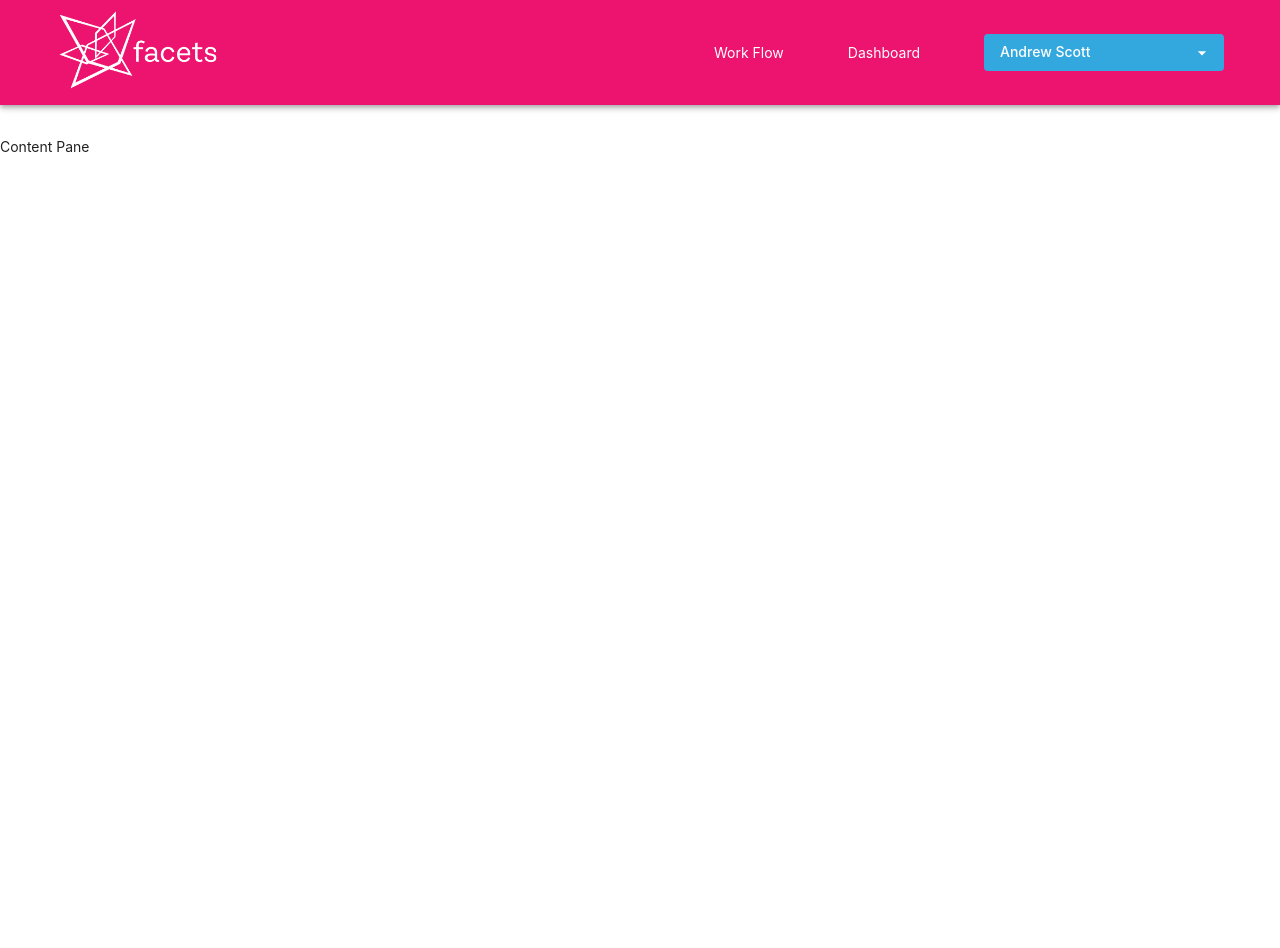
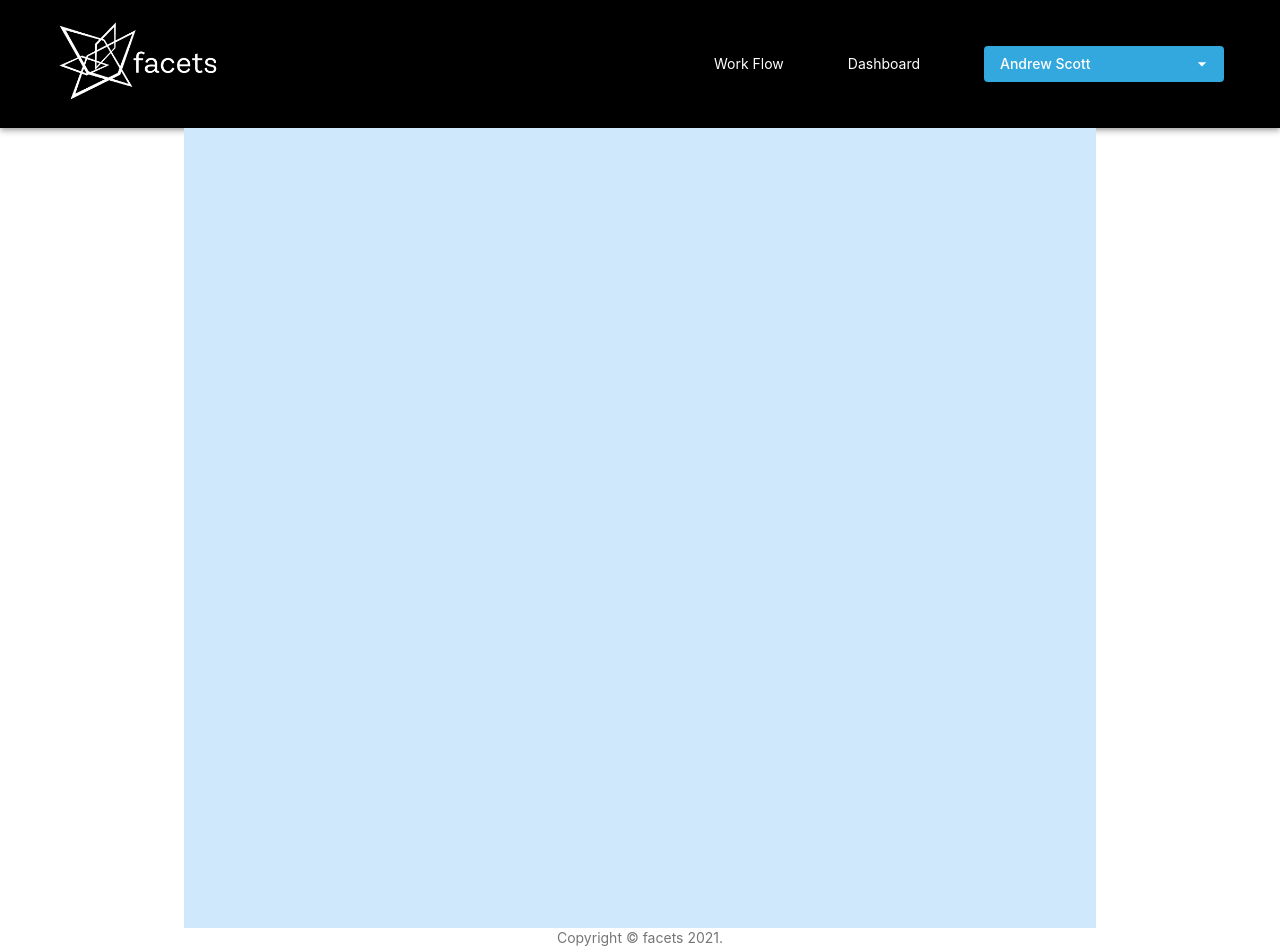
Before and after one commit to dwai03/amptest, a React (Create React App) app in the folder frontend/: page / in a window 1280 px wide. Before the commit the page ends 800 px from the top, so only its background shows below. Built offline with nearby package versions, Linux system fonts and the light colour scheme; a web font is replaced by a local one.

Commit message:
working dashboard container height

```diff
--- a/frontend/src/App.js
+++ b/frontend/src/App.js
@@ -3,6 +3,10 @@ import Box from '@material-ui/core/Box';
 import Typography from '@material-ui/core/Typography';
 import Link from '@material-ui/core/Link';
 import AppHeaderBar from './header/header.js';
+import Dashboard from './dashboard/dashboard.js';
+
+import { Route } from 'react-router-dom';
+// import { AuthRoute, ProtectedRoute } from '../utils/route_util';
 
 // const useStyles = makeStyles((theme) => ({
 //     root: {
@@ -31,11 +35,15 @@ function Copyright() {
 
 export default function App() {
   return (
-    <Box>
-        <AppHeaderBar />
-        <Box my={4}>
-            <p>Content Pane</p>
-        </Box>
-    </Box>
+    <div>
+      <AppHeaderBar/>
+      <Dashboard />
+      {/* <Route path="/" component={AppHeaderBar}/>
+      <Route exact path="/" component={Dashboard} /> */}
+      {/* <AuthRoute path="/signup" component={SignupContainer} />
+      <AuthRoute path="/login" component={LoginContainer} />
+      <ProtectedRoute path="/" component={Dashboard} /> */}
+      <Copyright />
+  </div>
   );
 }
--- /dev/null
+++ b/frontend/src/dashboard/dashboard.js
@@ -0,0 +1,17 @@
+import React from 'react';
+import Box from '@material-ui/core/Box';
+import Card from '@material-ui/core/Card';
+import CssBaseline from '@material-ui/core/CssBaseline';
+import Typography from '@material-ui/core/Typography';
+import Container from '@material-ui/core/Container';
+
+export default function Dashboard() {
+  return (
+    <React.Fragment>
+    <CssBaseline />
+    <Container maxWidth="md">
+      <Typography component="div" style={{ backgroundColor: '#cfe8fc', height: '100vh' }} />
+    </Container>
+  </React.Fragment>
+  );
+}
--- a/frontend/src/header/header.js
+++ b/frontend/src/header/header.js
@@ -14,7 +14,13 @@ import Logo from './facetslogo.png';
 
 const useStyles = makeStyles((theme) => ({
   root: {
-        flexGrow: 1
+    flexGrow: 1,
+    backgroundColor: '#000000'
+  },
+  toolbar: {
+    minHeight: 128,
+    paddingTop: theme.spacing(1),
+    paddingBottom: theme.spacing(1),
   },
   button_root: {
 
@@ -45,11 +51,6 @@ const useStyles = makeStyles((theme) => ({
     color: "white",
     textTransform: "none",
     justifyContent: "space-between",
-  },
-  toolbar: {
-      minHeight: 96,
-      paddingTop: theme.spacing(1),
-      paddingBottom: theme.spacing(1),
   }
 }));
 
@@ -89,16 +90,16 @@ export default function AppHeaderBar() {
               color="secondary"
               disableElevation
               fullWidth
-                                endIcon={<ArrowDropDownIcon/>}
+              endIcon={<ArrowDropDownIcon />}
               onClick={handleToggle}
-                                classes={{ label: classes.menu_button_label}}
+              classes={{ label: classes.menu_button_label }}
             >
               <div className="menu_button">
                 Andrew Scott
                                 </div>
             </Button>
             <Menu
-                            classes={{paper: classes.menu_root}}
+              classes={{ paper: classes.menu_root }}
               id="menu-appbar"
               anchorEl={anchorEl}
               anchorOrigin={{
```
Also changed, not shown: frontend/src/index.js (+6 -4 lines). Lines whose indentation alone changed are shown as unchanged.
